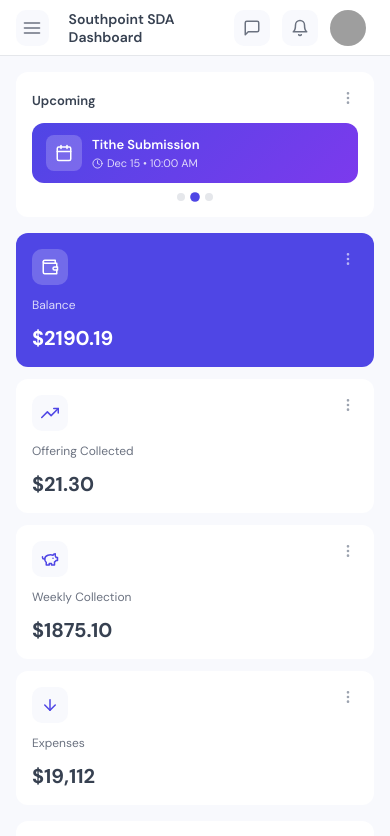
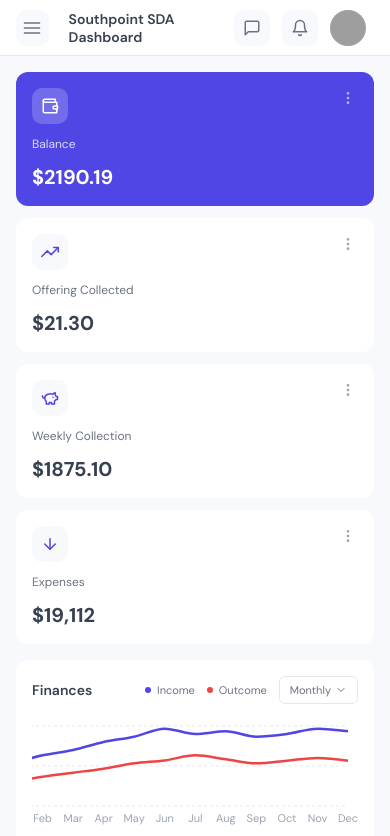
Before and after one commit to Deeligz/churchtreasury, a Next.js app in the folder southpointtreasury-ui/: page /dashboard in a window 390 px wide. Shown: the top 836 px of the page. Built offline with nearby package versions, Linux system fonts and the light colour scheme; grey boxes are pictures that could not be loaded.

Commit message:
ui update

```diff
--- a/southpointtreasury-ui/src/app/globals.css
+++ b/southpointtreasury-ui/src/app/globals.css
@@ -2136,6 +2136,11 @@ input {
   .transaction-time {
     display: none;
   }
+
+  /* Hide upcoming event card on mobile */
+  .my-cards {
+    display: none;
+  }
 }
 
 /* ========================================
```
